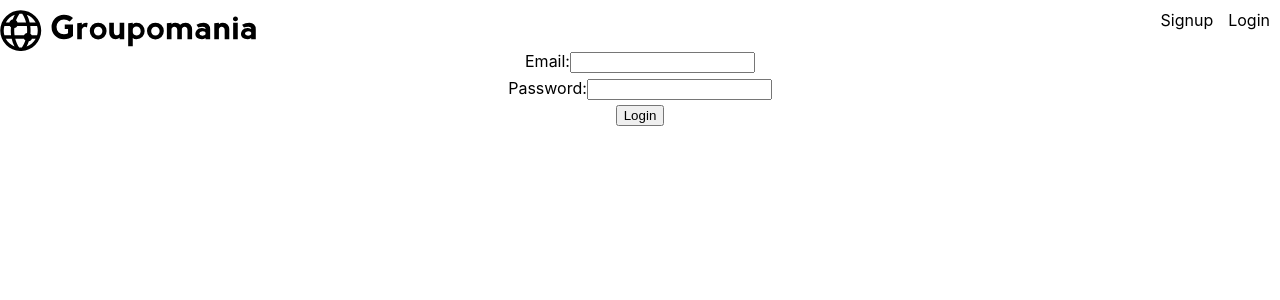
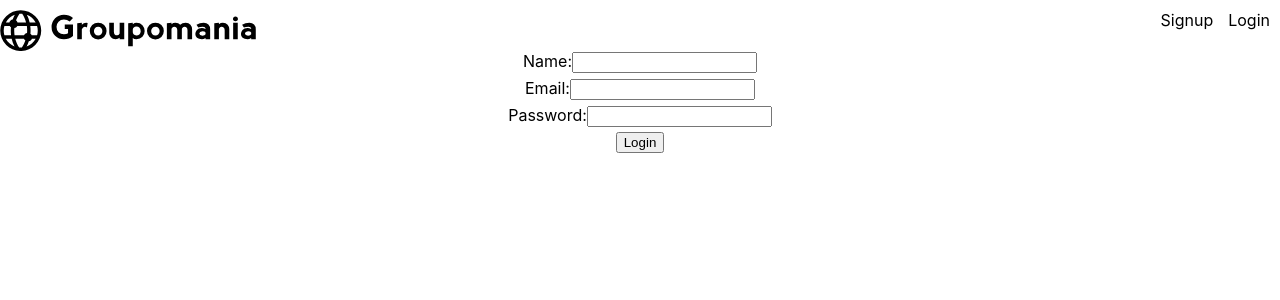
Before and after one commit to abby-pfingsten/groupomania-react-app, a React (Create React App) app in the folder app/: page /login in a window 1280 px wide. Shown: the top 300 px of the page. Built offline with nearby package versions, Linux system fonts and the light colour scheme.

Commit message:
it is not posting with a signup

```diff
--- a/app/package.json
+++ b/app/package.json
@@ -10,6 +10,7 @@
     "@testing-library/jest-dom": "^5.17.0",
     "@testing-library/react": "^13.4.0",
     "@testing-library/user-event": "^13.5.0",
+    "bcrypt": "^5.1.1",
     "dotenv": "^16.4.5",
     "fortawesome": "^0.0.1-security",
     "mysql2": "^3.9.4",
--- a/app/src/backend/routes/user.js
+++ b/app/src/backend/routes/user.js
@@ -1,8 +1,8 @@
 const express = require("express")
 const router = express.Router()
 
-const auth = require("../middleware/auth")
-const multer = require("../middleware/multer-config")
+// const auth = require("../middleware/auth")
+// const multer = require("../middleware/multer-config")
 
 const userCtrl = require("../controllers/user")
 
--- a/app/src/frontend/components/SignupLogin.js
+++ b/app/src/frontend/components/SignupLogin.js
@@ -3,8 +3,12 @@ function SignupLogin({ type }) {
     <div>
       <form className="signup-form">
         <label>
+          Name:
+          <input type="text"></input>
+        </label>
+        <label>
           Email:
-          <input type="text" label="Username"></input>
+          <input type="text"></input>
         </label>
         <label>
           Password:
```
Also changed, not shown: app/src/backend/app.js (+10 -45 lines), 1 other file (tests, documents, lock files or other folders).
